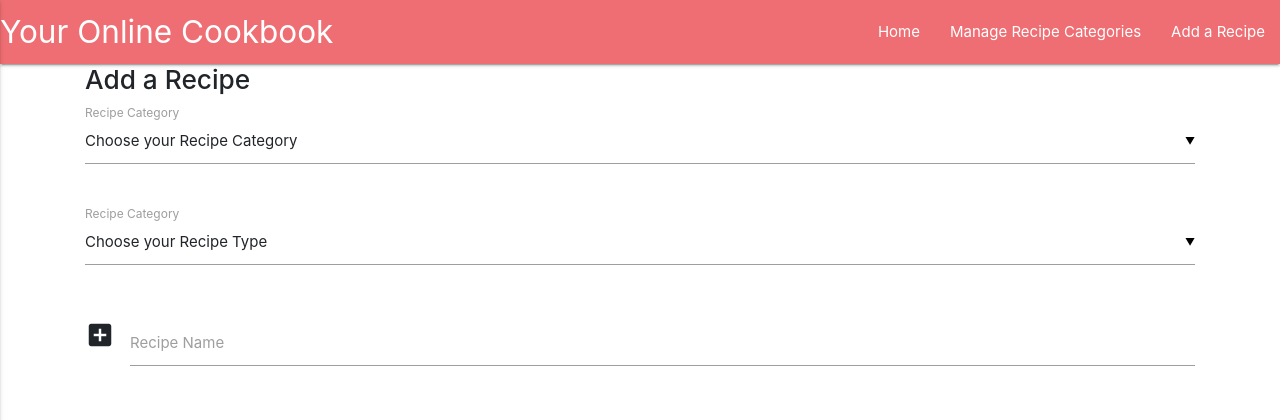
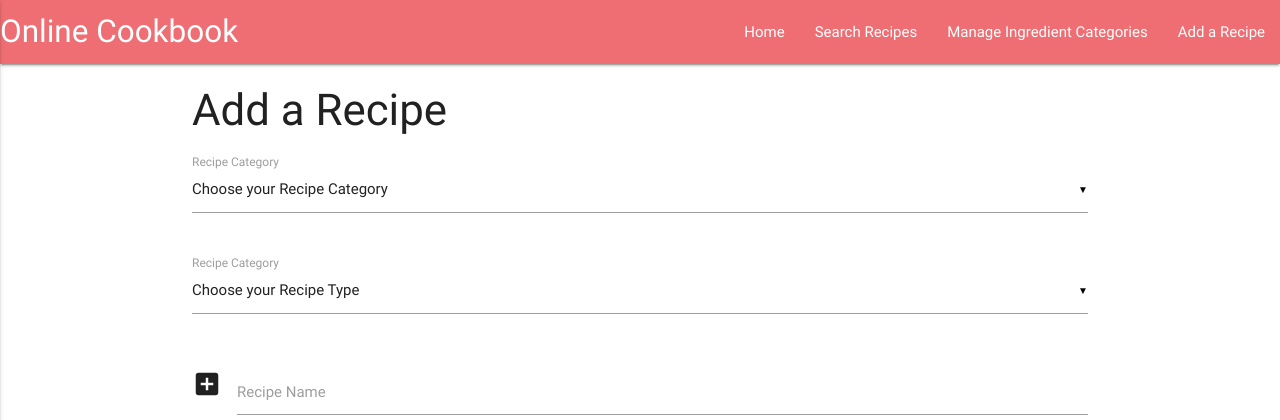
Before and after one commit to saraa123/cookbook_project, a Flask app: page /add_recipe in a window 1280 px wide. Shown: the top 420 px of the page. Run offline with Flask 2, Linux system fonts and the light colour scheme; data that the repository does not hold is empty; some libraries are stand-ins or nearby versions.

Commit message:
Changes to nav and deleted bootstrap link

```diff
--- a/templates/base.html
+++ b/templates/base.html
@@ -3,23 +3,24 @@
 <head>
     <link href="https://fonts.googleapis.com/icon?family=Material+Icons" rel="stylesheet">
     <link rel="stylesheet"  href="https://cdnjs.cloudflare.com/ajax/libs/materialize/0.100.2/css/materialize.min.css">
-    <link rel="stylesheet" href="https://maxcdn.bootstrapcdn.com/bootstrap/4.0.0/css/bootstrap.min.css" integrity="sha384-Gn5384xqQ1aoWXA+058RXPxPg6fy4IWvTNh0E263XmFcJlSAwiGgFAW/dAiS6JXm" crossorigin="anonymous">
-    <link rel="stylesheet" href="{{ url_for('static', filename='css/style.css') }}" type="text/css"/>
+    <link rel="stylesheet" href="{{ url_for ('static', filename = 'css/style.css')}}" type="text/css" />
 </head>
 <body>
     <header>
         <nav>
             <div class="nav-wrapper">
-              <a href="{{ url_for('get_recipe') }}" class="brand-logo">Your Online Cookbook</a>
+              <a href="{{ url_for('get_recipe') }}" class="brand-logo">Online Cookbook</a>
               <a href="#" data-activates="mobile-demo" class="button-collapse"><i class="material-icons">menu</i></a>
               <ul id="nav-mobile" class="right hide-on-med-and-down">
                 <li><a href="{{ url_for('get_recipe') }}">Home</a></li>
-                <li><a href="{{ url_for('get_categories') }}">Manage Recipe Categories</a></li>
+                <li><a href="{{ url_for('search') }}">Search Recipes</a></li>
+                <li><a href="{{ url_for('get_categories') }}">Manage Ingredient Categories</a></li>
                 <li><a href="{{ url_for('add_recipe') }}">Add a Recipe</a></li>
               </ul>
               <ul class="side-nav" id="mobile-demo">
                 <li><a href="{{ url_for('get_recipe') }}">Home</a></li>
-                <li><a href="{{ url_for('get_categories') }}">Manage Recipe Categories</a></li>
+                <li><a href="{{ url_for('search') }}">Search Recipes</a></li>
+                <li><a href="{{ url_for('get_categories') }}">Manage Ingredient Categories</a></li>
                 <li><a href="{{ url_for('add_recipe') }}">Add a Recipe</a></li>
               </ul>
             </div>
@@ -38,6 +39,7 @@
             $(".button-collapse").sideNav();
         });
     </script>
+    <script src="https://unpkg.com/ionicons@4.5.5/dist/ionicons.js"></script>
 </body>
 
 </html>
```
